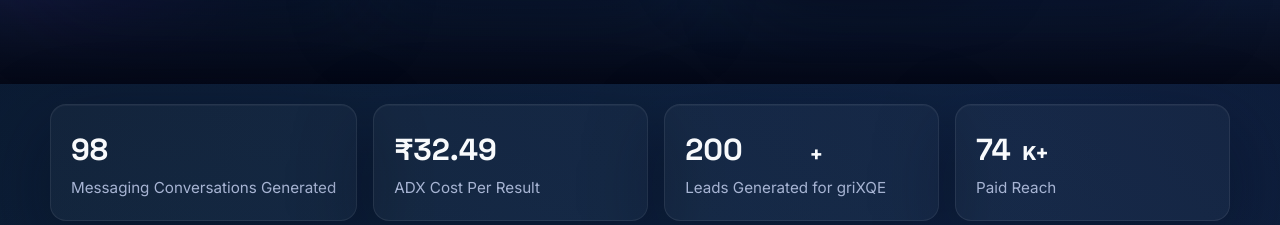
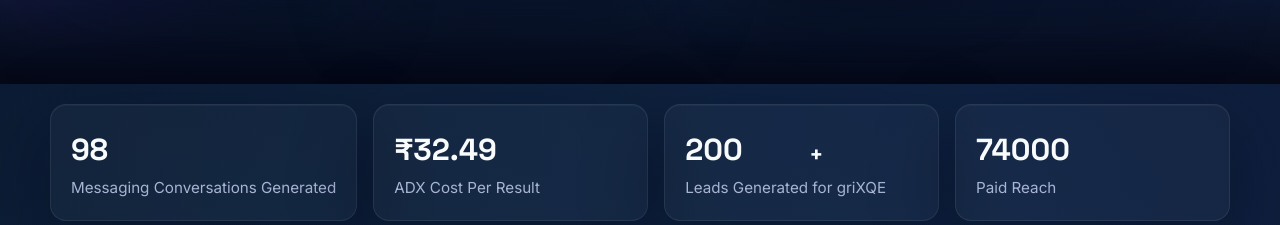
Before and after one commit to pranaysheelam7/pranay-portfolio, a plain HTML site: page index.html in a window 1280 px wide. Shown: the part 860-1085 px from the top of the page. Drawn offline with Linux system fonts and the light colour scheme; files whose address does not match are found by name.

Commit message:
Update index.html

```diff
--- a/index.html
+++ b/index.html
@@ -145,8 +145,9 @@
     <span class="metric-number counter" data-target="200">0</span><span class="plus">+</span>
     <span class="metric-label">Leads Generated for griXQE</span>
 </div>
+
 <div class="metric-item">
-          <span class="metric-number counter" data-target="74">0</span><span class="plus">K+</span>
+    <span class="metric-number counter" data-target="74000">0</span>
     <span class="metric-label">Paid Reach</span>
 </div>
       </div>
```
Lines whose indentation alone changed are shown as unchanged.
